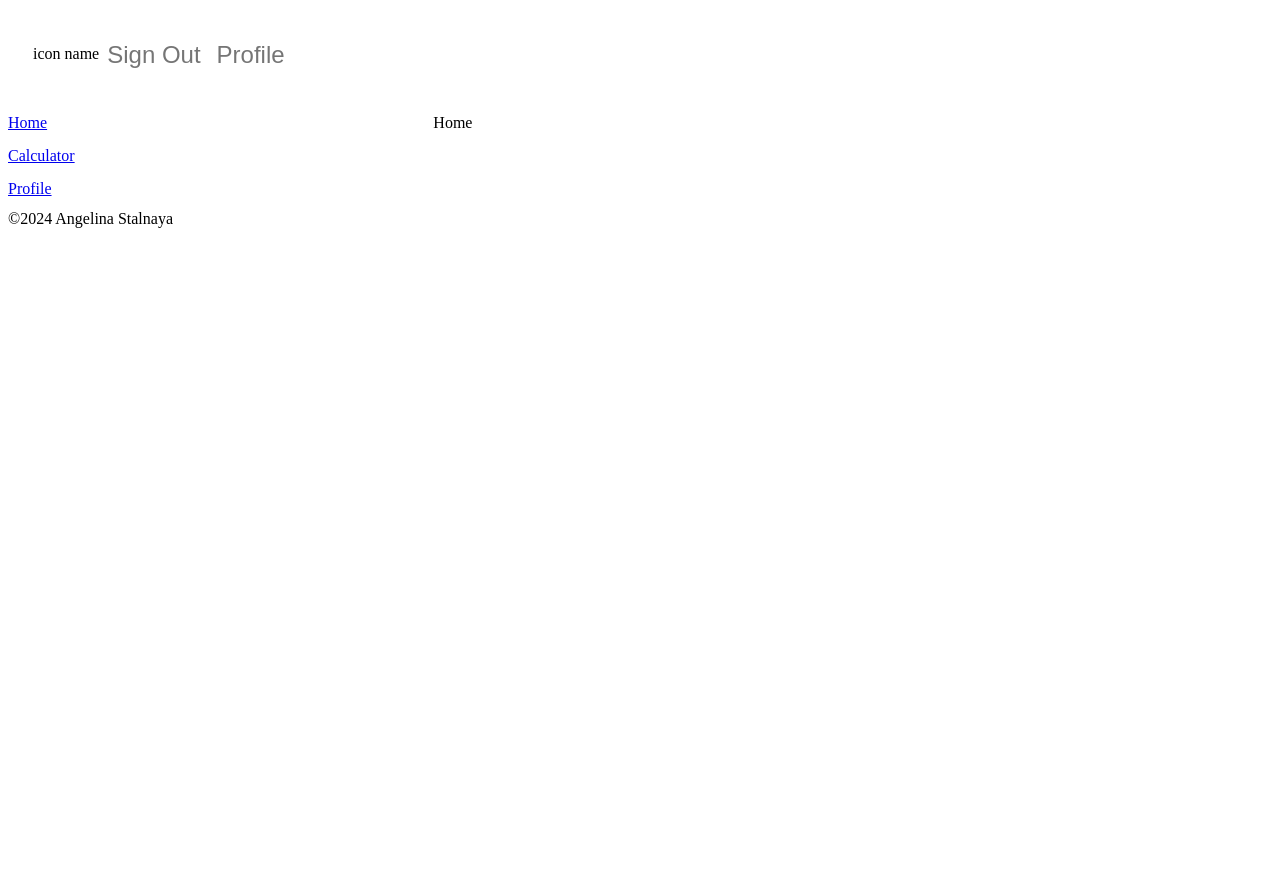
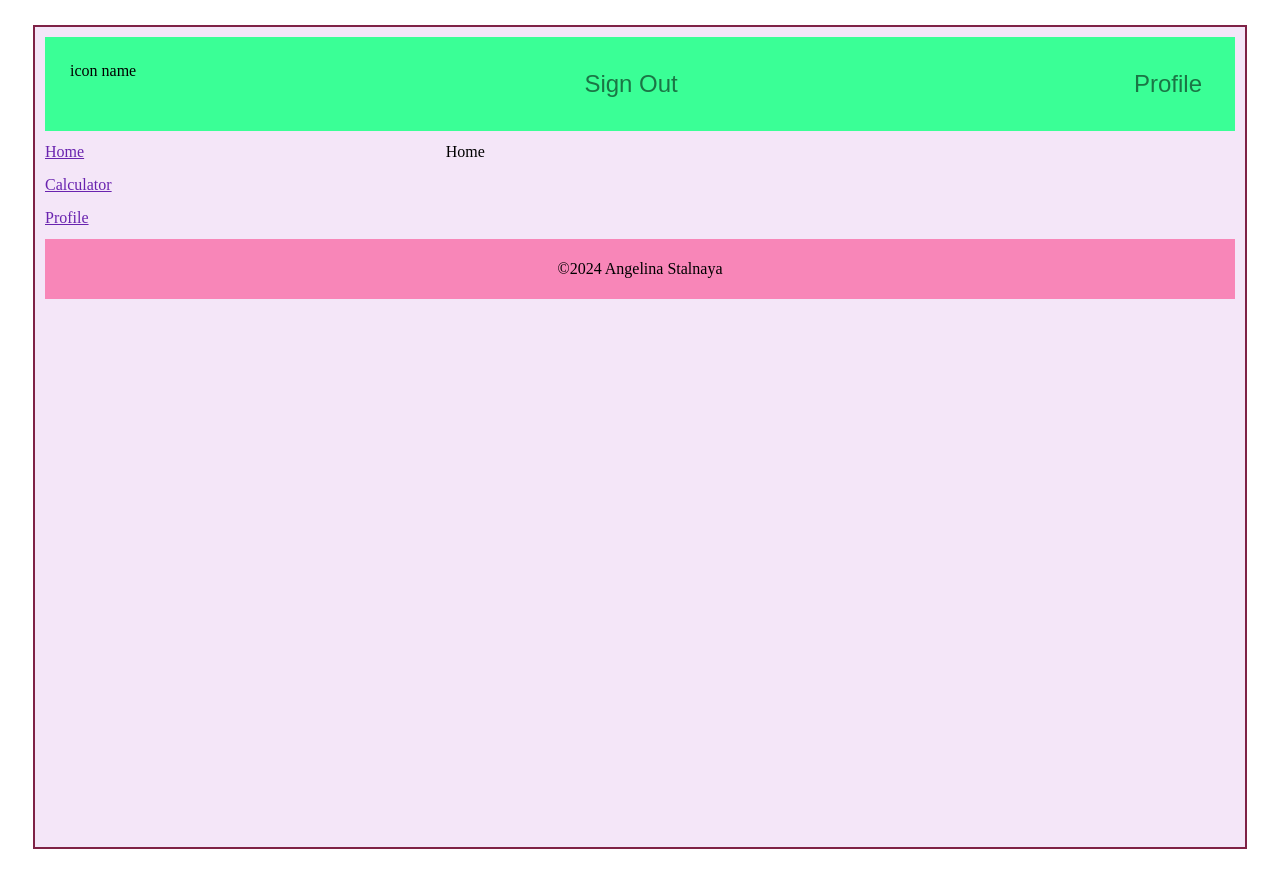
Before and after one commit to AngelinaStalnaya/goods_cost_app, a React (Create React App) app: page / in a window 1280 px wide. Before the commit the page ends 800 px from the top, so only its background shows below. Built offline with nearby package versions, Linux system fonts and the light colour scheme.

Commit message:
routes navigation added

```diff
--- a/src/App.js
+++ b/src/App.js
@@ -10,9 +10,10 @@ import RoutesComponent from './components/pages/Routes';
 
 const App = () => {
   return (
-    <Grid container className="App" spacing={2}>
+    <div className='App'>
+    <Grid container spacing={2}>
       <Grid size={12}>
-        <Header />
+        <Header/>
       </Grid>
 
       <Grid size={4}>
@@ -27,6 +28,7 @@ const App = () => {
       </Grid>
 
     </Grid>
+    </div>
   );
 };
 
--- a/src/components/Footer.jsx
+++ b/src/components/Footer.jsx
@@ -2,9 +2,9 @@ import React from 'react';
 
 const Footer = () => {
   return (
-    <>
+    <div className='footer'>
     ©2024 Angelina Stalnaya
-    </>
+    </div>
   )
 };
 export default Footer;
--- a/src/components/Sidebar.jsx
+++ b/src/components/Sidebar.jsx
@@ -4,10 +4,11 @@ import { Link } from "react-router-dom";
 
 const Sidebar = () => {
   return (
-    <Box sx={{ gap: "15px", display: "flex", flexDirection: "column" }}>
-      <Link to='/'>Home</Link>
-      <Link to="/calculator">Calculator</Link>
-      <Link to="/profile">Profile</Link>
+    <Box className='sidebar' sx={{ gap: "15px", display: "flex", flexDirection: "column" }}>
+      <Link to='/' className="sidebar__link">Home</Link>
+      <Link to="/calculator" className="sidebar__link">Calculator</Link>
+      <Link to="/profile" className="sidebar__link">Profile</Link>
+
     </Box>
   );
 };
--- a/src/components/pages/Error.jsx
+++ b/src/components/pages/Error.jsx
@@ -2,7 +2,11 @@ import React from 'react'
 
 const Error = () => {
   return (
-    <div>this is an error page</div>
+    <div>this is an error page
+
+        *step back btn*
+    </div>
+
   )
 }
 
--- a/src/components/pages/Routes.jsx
+++ b/src/components/pages/Routes.jsx
@@ -1,17 +1,22 @@
 import React from "react";
-import { Navigate, Route, Routes } from "react-router-dom";
+import { Route, Routes } from "react-router-dom";
 import Calculator from "./Calculator";
 import Profile from "./Profile";
 import Home from './Home';
+import Error from './Error';
+
+
 
 const RoutesComponent = () => {
   return (
+    <>
   <Routes>
     <Route path='/' element={<Home/>} />
     <Route path='/calculator' element={<Calculator/>}/>
     <Route path='/profile' element={<Profile/>} />
-    <Route path='*' element={<Navigate replace to='/error' />} />
+    <Route path='*'  element={<Error />} />
   </Routes>
+  </>
   )
 };
 
--- a/src/styles/styles.css
+++ b/src/styles/styles.css
@@ -1,78 +1,114 @@
-$purple_50: #f4e6f8;
-$purple_100: #e2c0ee;
-$purple_200: #d097e4;
-$purple_300: #bd6dd8;
-$purple_400: #ae4dcf;
-$purple_500: #a02ec6;
-$purple_600: #902bbf;
-$purple_700: #7c27b7;
-$purple_800: #6923af;
-$purple_900: #441ca2;
-$purple_main: #a02ec6;
-$green_50: #ecfee8;
-$green_100: #d0fcc6;
-$green_200: #aefaa0;
-$green_300: #85f774;
-$green_400: #5af34c;
-$green_500: #0def15;
-$green_600: #00dd06;
-$green_700: #00c700;
-$green_800: #00b300;
-$green_900: #008f00;
-$green_main: #0def15;
-$wine_50: #fbe4ea;
-$wine_100: #f7bcca;
-$wine_200: #f192a8;
-$wine_300: #eb6887;
-$wine_400: #e44c6e;
-$wine_500: #df3858;
-$wine_600: #ce3355;
-$wine_700: #b92e51;
-$wine_800: #a4294d;
-$wine_900: #7f2246;
-$wine_main: #b92e51;
-$marshmallows_50: #fde2ee;
-$marshmallows_100: #fab7d5;
-$marshmallows_200: #f886b8;
-$marshmallows_300: #f64e9b;
-$marshmallows_400: #f50083;
-$marshmallows_500: #f5006a;
-$marshmallows_600: #e40067;
-$marshmallows_700: #cd0062;
-$marshmallows_800: #b8005f;
-$marshmallows_900: #910059;
-$marshmallows_main: #f50083;
-$terracot_50: #fefce6;
-$terracot_100: #fbf7c1;
-$terracot_200: #f9f199;
-$terracot_300: #f7ec70;
-$terracot_400: #f4e74f;
-$terracot_500: #f1e22d;
-$terracot_600: #f2d12a;
-$terracot_700: #f1ba21;
-$terracot_800: #efa217;
-$terracot_900: #eb7903;
-$terracot_main: #efa217;
-$mint_50: #e4ffee;
-$mint_100: #beffd4;
-$mint_200: #8dffb7;
-$mint_300: #3aff96;
-$mint_400: #00fb79;
-$mint_500: #00f563;
-$mint_600: #00e357;
-$mint_700: #00ce49;
-$mint_800: #00bc3d;
-$mint_900: #009a27;
-$mint_main: #3aff96;
+:root {
+  --purple_50: #f4e6f8;
+  --purple_100: #e2c0ee;
+  --purple_200: #d097e4;
+  --purple_300: #bd6dd8;
+  --purple_400: #ae4dcf;
+  --purple_500: #a02ec6;
+  --purple_600: #902bbf;
+  --purple_700: #7c27b7;
+  --purple_800: #6923af;
+  --purple_900: #441ca2;
+  --purple_main: #a02ec6;
+  --green_50: #ecfee8;
+  --green_100: #d0fcc6;
+  --green_200: #aefaa0;
+  --green_300: #85f774;
+  --green_400: #5af34c;
+  --green_500: #0def15;
+  --green_600: #00dd06;
+  --green_700: #00c700;
+  --green_800: #00b300;
+  --green_900: #008f00;
+  --green_main: #0def15;
+  --wine_50: #fbe4ea;
+  --wine_100: #f7bcca;
+  --wine_200: #f192a8;
+  --wine_300: #eb6887;
+  --wine_400: #e44c6e;
+  --wine_500: #df3858;
+  --wine_600: #ce3355;
+  --wine_700: #b92e51;
+  --wine_800: #a4294d;
+  --wine_900: #7f2246;
+  --wine_main: #b92e51;
+  --marshmallows_50: #fde2ee;
+  --marshmallows_100: #fab7d5;
+  --marshmallows_200: #f886b8;
+  --marshmallows_300: #f64e9b;
+  --marshmallows_400: #f50083;
+  --marshmallows_500: #f5006a;
+  --marshmallows_600: #e40067;
+  --marshmallows_700: #cd0062;
+  --marshmallows_800: #b8005f;
+  --marshmallows_900: #910059;
+  --marshmallows_main: #f50083;
+  --terracot_50: #fefce6;
+  --terracot_100: #fbf7c1;
+  --terracot_200: #f9f199;
+  --terracot_300: #f7ec70;
+  --terracot_400: #f4e74f;
+  --terracot_500: #f1e22d;
+  --terracot_600: #f2d12a;
+  --terracot_700: #f1ba21;
+  --terracot_800: #efa217;
+  --terracot_900: #eb7903;
+  --terracot_main: #efa217;
+  --mint_50: #e4ffee;
+  --mint_100: #beffd4;
+  --mint_200: #8dffb7;
+  --mint_300: #3aff96;
+  --mint_400: #00fb79;
+  --mint_500: #00f563;
+  --mint_600: #00e357;
+  --mint_700: #00ce49;
+  --mint_800: #00bc3d;
+  --mint_900: #009a27;
+  --mint_main: #3aff96;
+}
 
 .App {
   padding: 10px;
   margin: 25px;
-  border: 2px dotted $mint_300;
-  background-color: $terracot_300;
+  border: 2px solid var(--wine_900);
+  background-color: var(--purple_50);
+  display: flex;
+  flex-direction: column;
+  min-height: 100vh;
 }
 
 .header {
   padding: 25px;
-  background-color: $mint_300;
+  background-color: var(--mint_300);
+  display: flex;
+  justify-content: space-between;
 }
+
+.footer {
+  margin-top: auto;
+  display: flex;
+  justify-content: center;
+  align-items: center;
+  min-height: 60px;
+  background-color: var(--marshmallows_200);
+}
+
+.sidebar {
+  background-color: var(--purple_50);
+}
+
+.sidebar__link {
+  color: var(--purple_800);
+  background-color: transparent;
+  transition: color 0.3s ease-in-out, background-color 0.3ss ease-in-out;
+
+  &:focus, &:hover {
+    color: var(--purple_50);
+    background-color: var(--purple_600);
+  }
+
+  &:active {
+    color: var(--marshmallows_100);
+    background-color: var(--marshmallows_700);
+  }
+}
```
